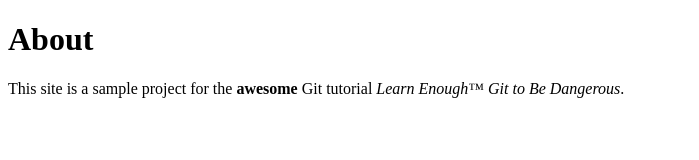
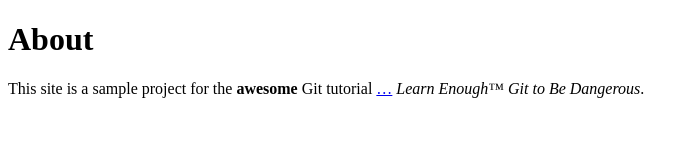
Before and after one commit to mebeZ/Website, a plain HTML site: page about.html in a window 1280 px wide. Shown: the whole page, without its empty margins (0-699 px from the left). Drawn offline with Linux system fonts and the light colour scheme.

Commit message:
Updated about page

```diff
--- a/about.html
+++ b/about.html
@@ -7,7 +7,7 @@
     <h1>About</h1>
     <p>
       This site is a sample project for the <strong>awesome</strong> Git
-      tutorial <em>Learn Enough™ Git to Be Dangerous</em>.
+      tutorial <a href="http://learnenough.com/git-tutorial">…</a> <em>Learn Enough™ Git to Be Dangerous</em>.
     </p>
   </body>
 </html>
```
